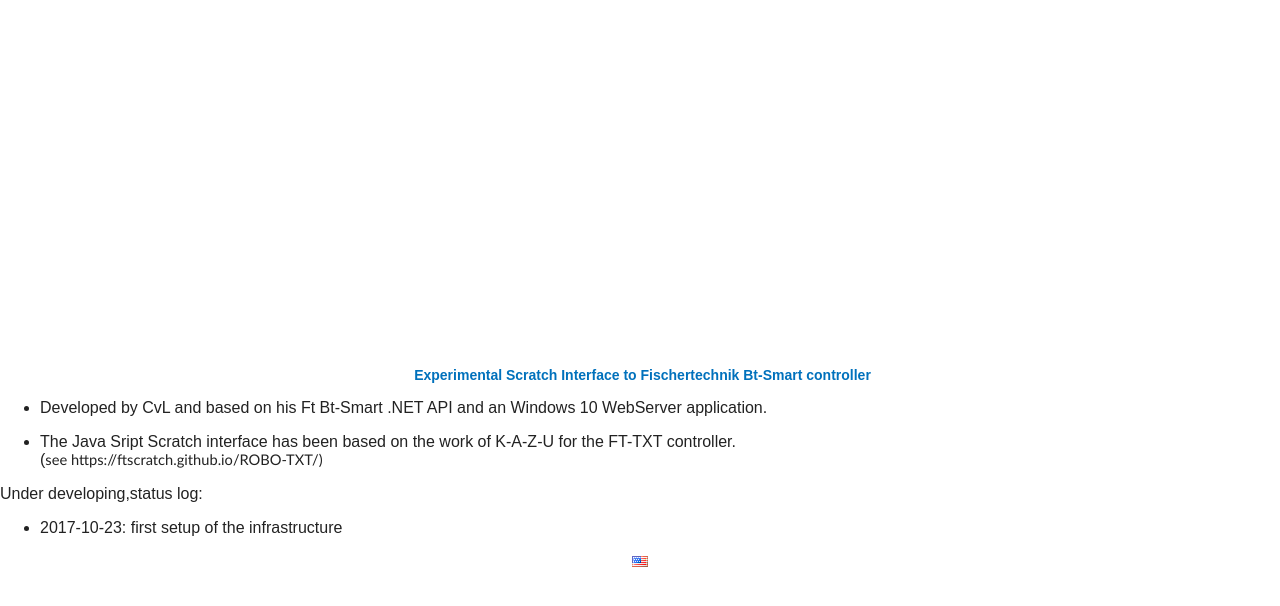
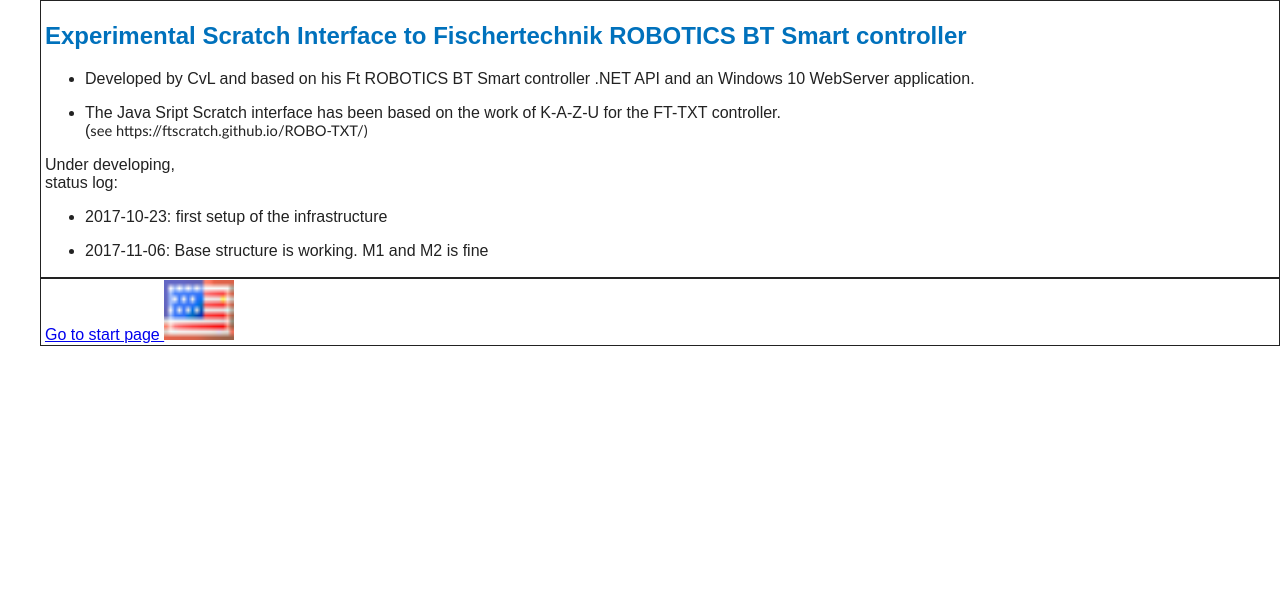
Before and after one commit to JoeTo1/FtBtSmart, a plain HTML site: page index.html in a window 1280 px wide. Drawn offline with Linux system fonts and the light colour scheme.

Commit message:
Update for the web pages

```diff
--- a/index.html
+++ b/index.html
@@ -2,24 +2,30 @@
 <html>
 
 	<head>
-		<title>FtCvLScratchBtSmart</title>
+		<title>Scratch interface for Fischertechnik ROBOTICS BT Smart controller</title>
 		<meta charset="utf-8">
 		<link rel="stylesheet" href="www/style.css" type="text/css" media="screen" />
 		<style type="text/css">
 .auto-style1 {
 	text-align: left;
 }
-</style>
+		.auto-style4 {
+			border-style: solid;
+			border-width: 1px;
+			margin-left: 40px;
+			padding: 1px 4px;
+		}
+		</style>
 	</head>
 
 	<body style="padding:0; margin:0;">
 
-		<section style="text-align:center; top:50%; position:absolute; width:100%; margin:0; padding:0; margin-top:-55px;">
+			<div class="auto-style4">
 
-			<h2><span style="color:#0071bc;">Experimental Scratch Interface to Fischertechnik Bt-Smart controller</span></h2>
+			<h2><span style="color:#0071bc;">Experimental Scratch Interface to Fischertechnik ROBOTICS BT Smart controller</span></h2>
 			<ul>
 				<li>
-				<p class="auto-style1">Developed by CvL and based on his Ft Bt-Smart .NET API and an Windows 10 WebServer
+				<p class="auto-style1">Developed by CvL and based on his Ft ROBOTICS BT Smart controller .NET API and an Windows 10 WebServer
 				application.</p>
 				</li>
 				<li>
@@ -31,23 +37,26 @@
 AR-SA">see https://ftscratch.github.io/ROBO-TXT/)</span></p>
 				</li>
 			</ul>
-			<p class="auto-style1">Under developing,status log:</p>
+			<p class="auto-style1">Under developing,<br>status log:</p>
 			<ul>
 				<li>
 				<p class="auto-style1">2017-10-23: first setup of the
 				infrastructure</p>
 				</li>
+				<li>
+				<p class="auto-style1">2017-11-06: Base structure is working. M1
+				and M2 is fine</p>
+				</li>
 			</ul>
-
-			<div>
-
-				<a href="www/en/index.html"/><img src="www/flags/us.png"></a>
 
 			</div>
 
-		</section>
+			<div class="auto-style4">
 
+				<a href="www/en/index.html"/>Go to start page
+				<img src="www/flags/us.png" height="60" width="70"></a>
 
+			</div>
 
 	</body>
 
```
Also changed, not shown: www/en/index.html (+15 -3 lines).
